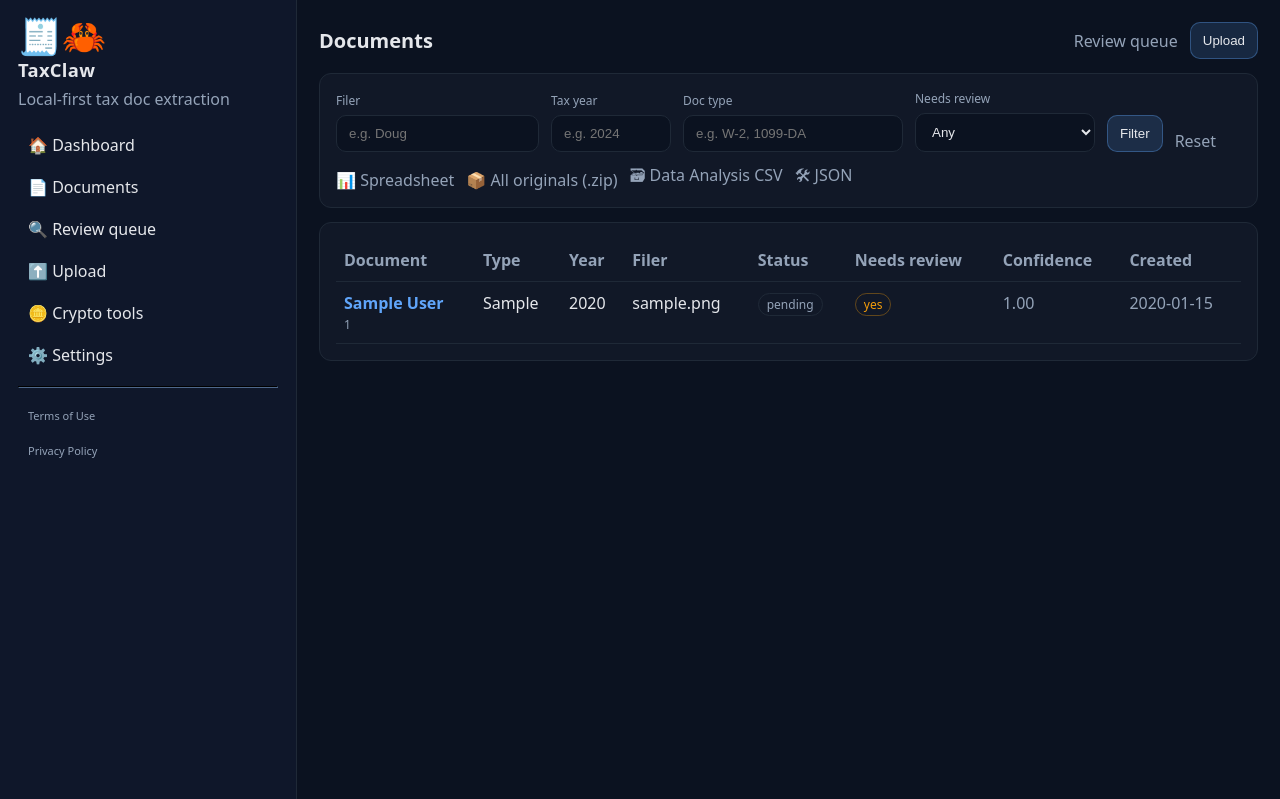
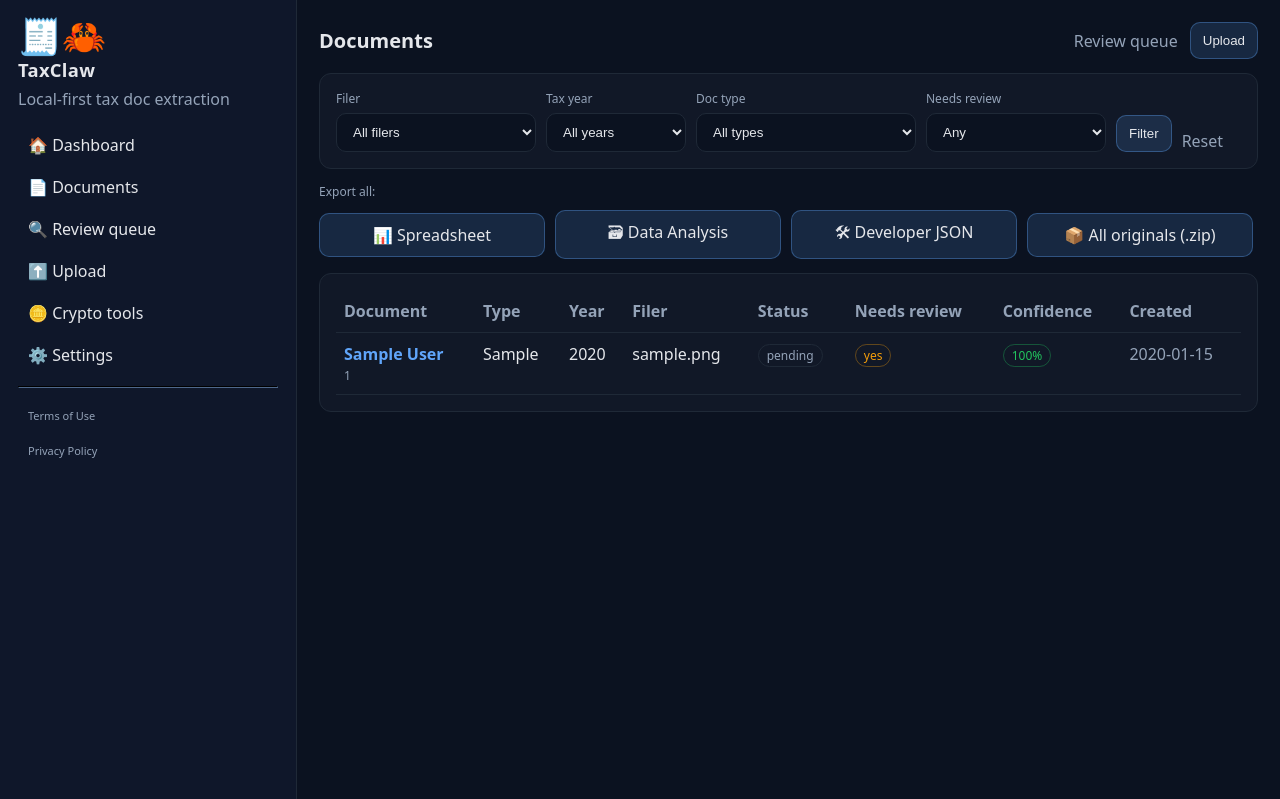
Before and after one commit to DougButdorf/TaxClaw, a FastAPI app: page /documents in a window 1280 px wide. Shown: the top 799 px of the page. Run offline with FastAPI, Linux system fonts and the light colour scheme; tables that the repository leaves empty hold one stand-in row (values such as "Sample post"); some libraries are stand-ins or nearby versions.

Commit message:
ux: DB-driven filter dropdowns, export button row, table polish on /documents

```diff
--- a/src/main.py
+++ b/src/main.py
@@ -258,6 +258,28 @@ def documents_list(
     needs_review: int | None = None,
 ):
     docs = list_documents(filer=filer, year=year, doc_type=type, needs_review=needs_review)
+
+    # Populate filter dropdowns from DB so users can't mistype values.
+    with db() as con:
+        filers = [
+            r[0]
+            for r in con.execute(
+                "SELECT DISTINCT filer FROM documents WHERE filer IS NOT NULL AND filer != '' ORDER BY filer"
+            ).fetchall()
+        ]
+        years = [
+            r[0]
+            for r in con.execute(
+                "SELECT DISTINCT tax_year FROM documents WHERE tax_year IS NOT NULL ORDER BY tax_year DESC"
+            ).fetchall()
+        ]
+        doc_types = [
+            r[0]
+            for r in con.execute(
+                "SELECT DISTINCT doc_type FROM documents WHERE doc_type IS NOT NULL AND doc_type != '' ORDER BY doc_type"
+            ).fetchall()
+        ]
+
     return templates.TemplateResponse(
         "list.html",
         {
@@ -268,6 +290,11 @@ def documents_list(
                 "year": year or "",
                 "type": type or "",
                 "needs_review": "" if needs_review is None else str(int(needs_review)),
+            },
+            "filter_options": {
+                "filers": filers,
+                "years": years,
+                "doc_types": doc_types,
             },
         },
     )
--- a/templates/list.html
+++ b/templates/list.html
@@ -9,19 +9,37 @@
   </div>
 
   <div class="card" style="margin-bottom: 14px;">
-    <form method="get" action="/documents" class="row" style="align-items: flex-end;">
-      <div style="display:flex; flex-direction:column; gap:6px;">
+    <form method="get" action="/documents" class="row" style="align-items: flex-end; flex-wrap: wrap; gap: 10px;">
+      <div style="display:flex; flex-direction:column; gap:6px; min-width: 200px;">
         <label class="muted" for="filer" style="font-size:12px;">Filer</label>
-        <input id="filer" name="filer" placeholder="e.g. Doug" value="{{ filters.filer }}" />
+        <select id="filer" name="filer">
+          <option value="" {% if filters.filer == '' %}selected{% endif %}>All filers</option>
+          {% for f in filter_options.filers %}
+            <option value="{{ f }}" {% if filters.filer == f %}selected{% endif %}>{{ f }}</option>
+          {% endfor %}
+        </select>
       </div>
-      <div style="display:flex; flex-direction:column; gap:6px; width: 120px;">
+
+      <div style="display:flex; flex-direction:column; gap:6px; width: 140px;">
         <label class="muted" for="year" style="font-size:12px;">Tax year</label>
-        <input id="year" name="year" placeholder="e.g. 2024" value="{{ filters.year }}" />
+        <select id="year" name="year">
+          <option value="" {% if filters.year == '' %}selected{% endif %}>All years</option>
+          {% for y in filter_options.years %}
+            <option value="{{ y }}" {% if filters.year == y %}selected{% endif %}>{{ y }}</option>
+          {% endfor %}
+        </select>
       </div>
+
       <div style="display:flex; flex-direction:column; gap:6px; min-width: 220px;">
         <label class="muted" for="type" style="font-size:12px;">Doc type</label>
-        <input id="type" name="type" placeholder="e.g. W-2, 1099-DA" value="{{ filters.type }}" />
+        <select id="type" name="type">
+          <option value="" {% if filters.type == '' %}selected{% endif %}>All types</option>
+          {% for t in filter_options.doc_types %}
+            <option value="{{ t }}" {% if filters.type == t %}selected{% endif %}>{{ t }}</option>
+          {% endfor %}
+        </select>
       </div>
+
       <div style="display:flex; flex-direction:column; gap:6px; min-width: 180px;">
         <label class="muted" for="needs_review" style="font-size:12px;">Needs review</label>
         <select id="needs_review" name="needs_review">
@@ -33,13 +51,17 @@
 
       <button type="submit">Filter</button>
       <a href="/documents" class="muted">Reset</a>
+    </form>
+  </div>
 
-      <span style="flex:1"></span>
-      <a href="/export.wide.csv" class="muted">📊 Spreadsheet</a>
-      <a href="/export.originals.zip" class="muted">📦 All originals (.zip)</a>
-      <a href="/export.long.csv" class="muted">🗃 Data Analysis CSV</a>
-      <a href="/export.json" class="muted">🛠 JSON</a>
-    </form>
+  <div class="row" style="justify-content: space-between; align-items: center; margin-bottom: 14px; flex-wrap: wrap; gap: 10px;">
+    <div class="muted" style="font-size: 12px;">Export all:</div>
+    <div class="row" style="gap: 10px; flex-wrap: wrap;">
+      <a class="btn" href="/export.wide.csv" style="min-width: 200px; text-align: center;">📊 Spreadsheet</a>
+      <a class="btn" href="/export.long.csv" style="min-width: 200px; text-align: center;">🗃 Data Analysis</a>
+      <a class="btn" href="/export.json" style="min-width: 200px; text-align: center;">🛠 Developer JSON</a>
+      <a class="btn" href="/export.originals.zip" style="min-width: 200px; text-align: center;">📦 All originals (.zip)</a>
+    </div>
   </div>
 
   <div class="card">
@@ -74,9 +96,9 @@
             <td>{{ d.filer or '' }}</td>
             <td>
               {% if d.status == 'processed' %}
-                <span class="pill ok">processed</span>
+                <span class="pill ok">✅ Done</span>
               {% elif d.status == 'needs_review' %}
-                <span class="pill warn">needs_review</span>
+                <span class="pill warn">⚠️ Needs review</span>
               {% else %}
                 <span class="pill">{{ d.status }}</span>
               {% endif %}
@@ -88,8 +110,21 @@
                 <span class="pill ok">no</span>
               {% endif %}
             </td>
-            <td class="muted">{{ '%.2f'|format(d.overall_confidence or 0) }}</td>
-            <td class="muted">{{ d.created_at }}</td>
+            <td>
+              {% if d.overall_confidence is none %}
+                <span class="muted">—</span>
+              {% else %}
+                {% set pct = (d.overall_confidence * 100)|round|int %}
+                {% if pct >= 80 %}
+                  <span class="pill ok">{{ pct }}%</span>
+                {% elif pct >= 50 %}
+                  <span class="pill warn">{{ pct }}%</span>
+                {% else %}
+                  <span class="pill bad">{{ pct }}%</span>
+                {% endif %}
+              {% endif %}
+            </td>
+            <td class="muted">{{ d.created_at[:10] }}</td>
           </tr>
         {% endfor %}
         {% if docs|length == 0 %}
```
